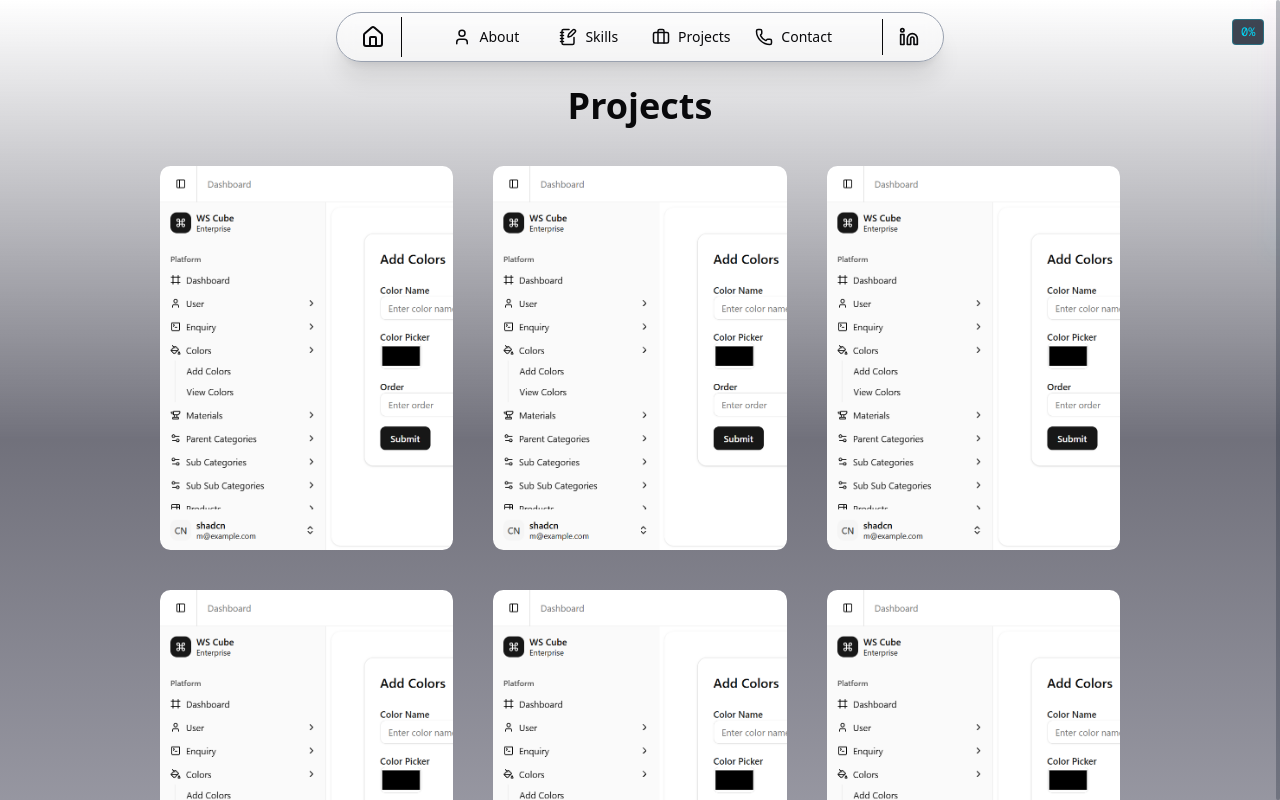
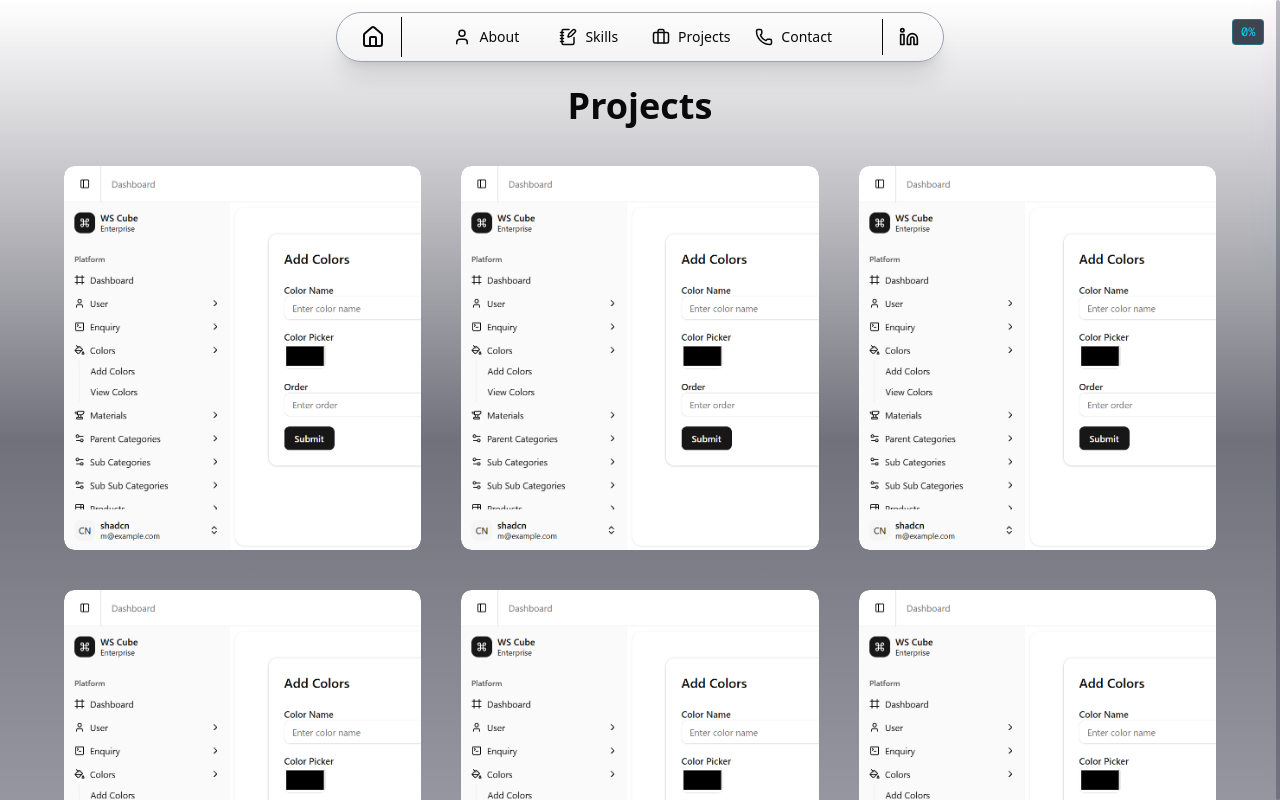
Before and after one commit to gourav-1711/portfolio, a Next.js app: page /projects in a window 1280 px wide. Shown: the top 800 px of the page. Built offline with nearby package versions, Linux system fonts and the light colour scheme.

Commit message:
complete

```diff
--- a/src/app/Comman/Contact.jsx
+++ b/src/app/Comman/Contact.jsx
@@ -1,9 +1,10 @@
 "use client";
-import React, { useEffect } from "react";
+import React, { useEffect, useState } from "react";
 import { Button } from "@/components/ui/button";
 import AOS from "aos";
 import "aos/dist/aos.css";
 import { ArrowRight } from "lucide-react";
+import Link from "next/link";
 
 export default function Contact() {
   useEffect(() => {
@@ -11,6 +12,12 @@ export default function Contact() {
       once: true,
     });
   }, []);
+
+
+  const [name, setName] = useState("")
+  const [body, setBody] = useState("")
+
+
 
   return (
     <>
@@ -35,7 +42,7 @@ export default function Contact() {
             <div
               data-aos="fade-up-left"
               data-aos-duration="1200"
-              className="bg-background p-5 rounded-md shadow-2xl w-[100%] md:w-[60%] "
+              className="bg-background p-5 rounded-md shadow-2xl w-[100%] md:w-[70%] lg:w-[60%] "
             >
               <form action="">
                 <div className="space-y-4">
@@ -44,6 +51,8 @@ export default function Contact() {
                       type="text"
                       id="name"
                       className="block py-2.5 px-1 w-full text-sm text-black bg-transparent border-1 rounded-md border-gray-300 appearance-none focus:outline-none focus:ring-0 focus:border-blue-600 peer "
+                      value={name}
+                      onChange={(e) => setName(e.target.value)}
                       placeholder=" "
                     />
                     <label
@@ -74,6 +83,8 @@ export default function Contact() {
                       id="name"
                       className="block py-1.5 px-1 w-full text-sm text-black bg-transparent border-1 rounded-md border-gray-300 appearance-none focus:outline-none focus:ring-0 focus:border-blue-600 peer resize-none"
                       placeholder=" "
+                      value={body}
+                      onChange={(e) => setBody(e.target.value)}
                     />
                     <label
                       htmlFor="name"
@@ -82,10 +93,16 @@ export default function Contact() {
                       Message
                     </label>
                   </div>
-                  <Button type="submit">Submit</Button>
+                  <Link href={`mailto:gouravdadhich34@gmail.com?subject=${name}&body=${body}`} className="btn">Submit</Link>
                 </div>
               </form>
             </div>
+          </div>
+          <div className="pt-4">
+            <p className="text-md font-medium text-gray-700">
+              My Email : <span> </span>
+              <Link href={`mailto:gouravdadhich34@gmail.com?subject=${name}&body=${body}`} className="text-primary click">gouravdadhich34@gmail.com</Link>
+            </p>
           </div>
         </div>
       </div>
--- a/src/components/ui/focus-cards.jsx
+++ b/src/components/ui/focus-cards.jsx
@@ -9,7 +9,7 @@ export const Card = React.memo(({ card, index, hovered, setHovered }) => (
     onMouseEnter={() => setHovered(index)}
     onMouseLeave={() => setHovered(null)}
     className={cn(
-      "rounded-lg relative  overflow-hidden h-60 md:h-96 w-full transition-all duration-300 ease-out ",
+      "rounded-lg relative  overflow-hidden h-60 md:h-96 w-[350px] md:w-full transition-all duration-300 ease-out flex justify-center",
       hovered !== null && hovered !== index && "blur-sm scale-[0.98]"
     )}
   >
@@ -19,11 +19,11 @@ export const Card = React.memo(({ card, index, hovered, setHovered }) => (
       height={400}
       src={card.src}
       alt={card.title}
-      className="object-cover absolute inset-0 h-full object-top-left"
+      className="object-cover absolute inset-0 h-full object-top-left rounded-lg"
     />
     <div
       className={`block lg:hidden absolute top-[40%] left-[40%] bg-background/50 font-bold shadow-2xl rounded-full px-2 py-[1px] ${
-        hovered === index ? "opacity-0" : "opacity-100"
+        hovered === index ? "opacity-0 invisible" : "opacity-100 visible"
       } `}
     >
       Click To View
@@ -76,7 +76,7 @@ export function FocusCards({ cards }) {
   const [hovered, setHovered] = useState(null);
 
   return (
-    <div className="grid grid-cols-1 md:grid-cols-2 lg:grid-cols-3 gap-10 max-w-5xl mx-auto md:px-8 w-full">
+    <div className="grid grid-cols-1 sm:grid-cols-2 lg:grid-cols-3 gap-10  mx-auto justify-center md:px-8 w-full ">
       {cards.map((card, index) => (
         <Card
           key={card.title}
```
Also changed, not shown: src/app/animation.css (+7 -1 lines).
